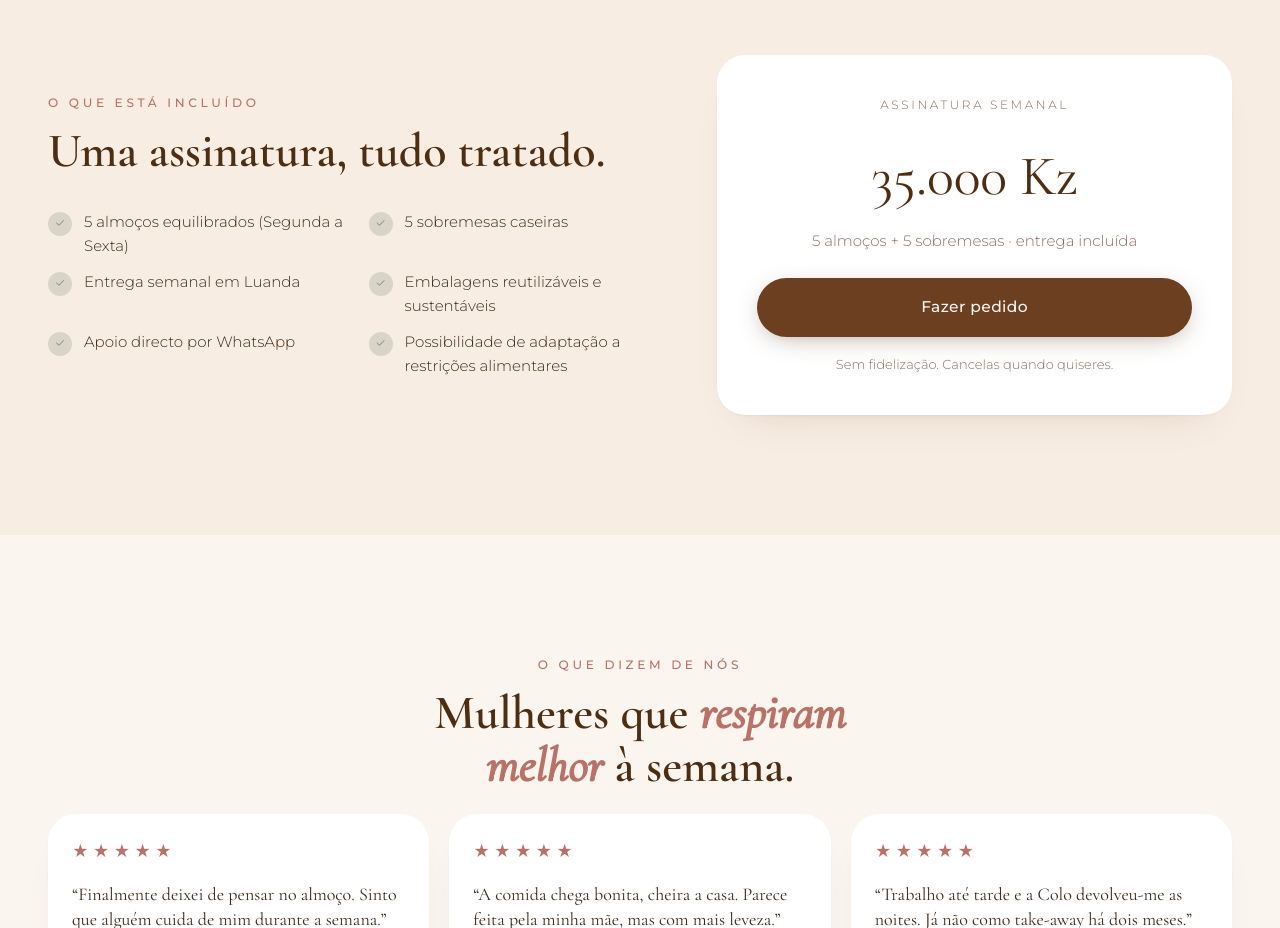
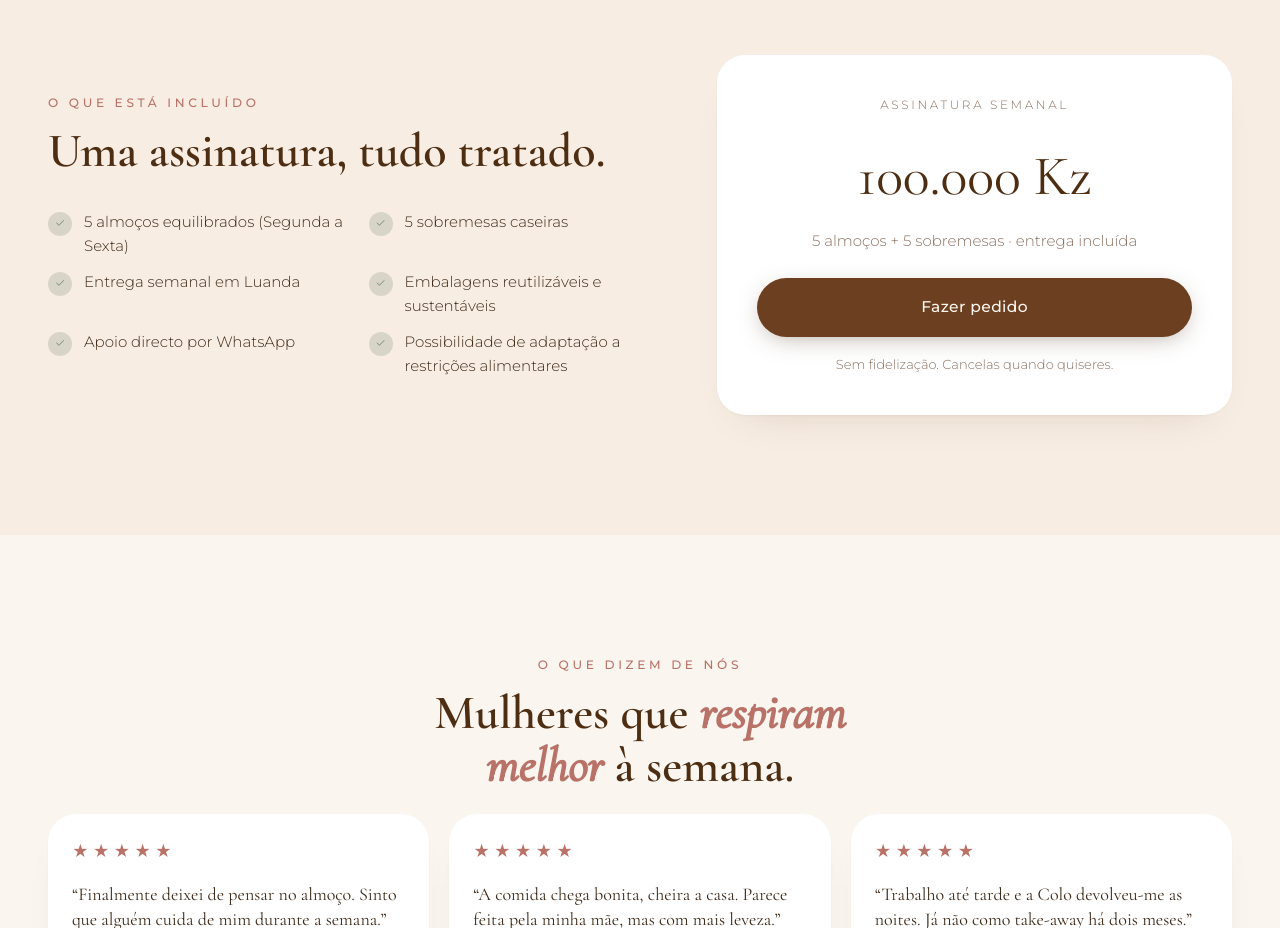
Before and after one commit to am26dev/colo, a React (Vite) app in the folder apps/web/: page / in a window 1280 px wide. Shown: the part 5840-6768 px from the top of the page. Built offline with nearby package versions, Linux system fonts and the light colour scheme; no server answers.

Commit message:
atualizacao do preco

```diff
--- a/apps/web/src/data/content-defaults.ts
+++ b/apps/web/src/data/content-defaults.ts
@@ -71,7 +71,7 @@ export const DEFAULT_CONTENT: Record<string, string> = {
   "menu.title.em": "Segunda a Sexta",
   "menu.title.post": ".",
   "menu.preco.label": "Semana completa",
-  "menu.preco.valor": "35.000 Kz",
+  "menu.preco.valor": "100.000 Kz",
 
   "como.eyebrow": "Como funciona",
   "como.title.pre": "Quatro passos, uma semana ",
```
